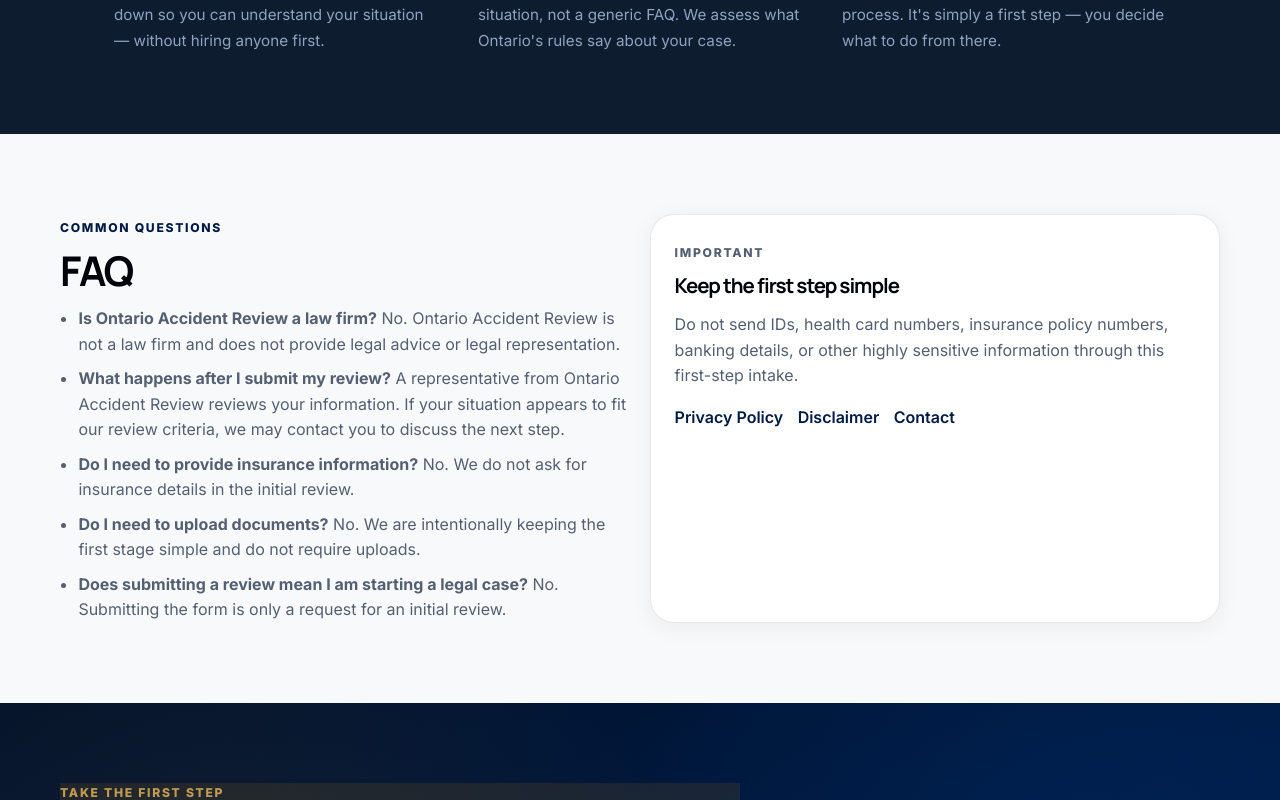
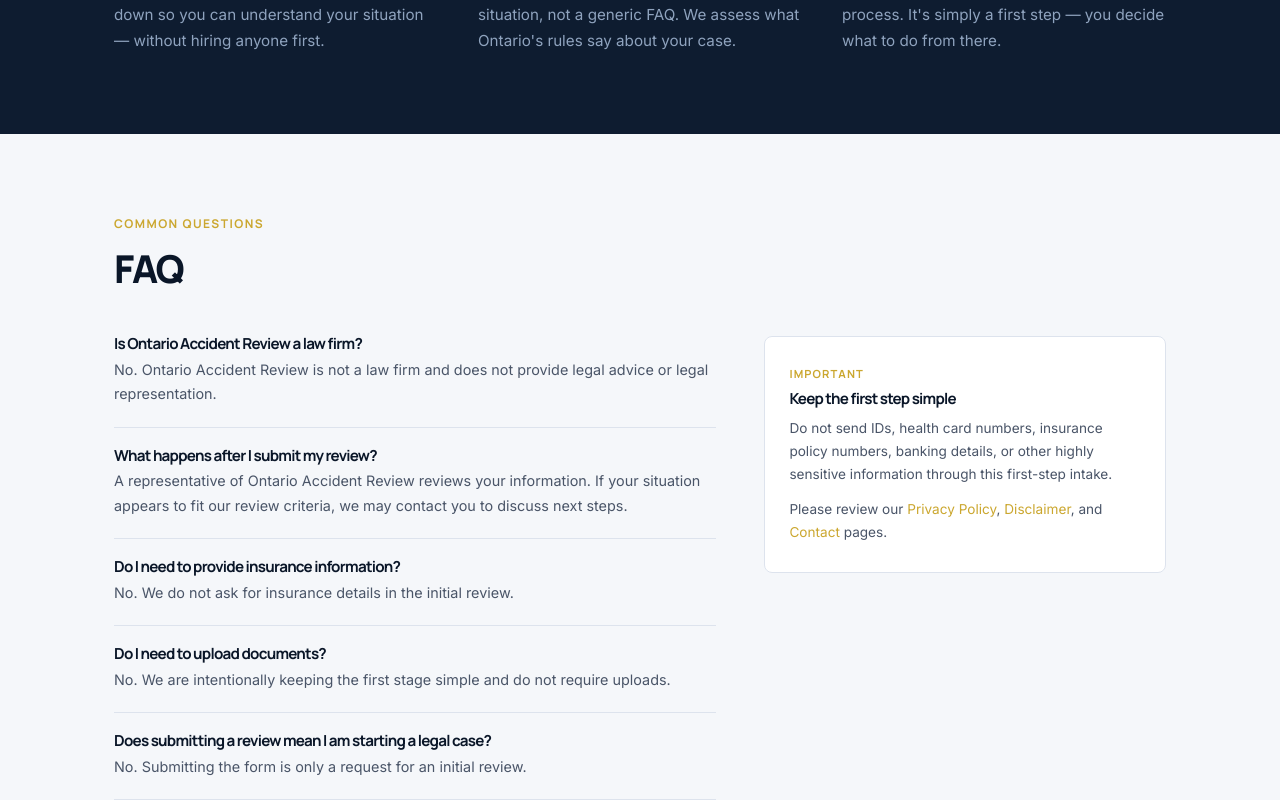
Before and after one commit to jyoung905/OARreal, a Next.js app: page / in a window 1280 px wide. Shown: the part 2422-3222 px from the top of the page. Built offline with nearby package versions, Linux system fonts and the light colour scheme.

Commit message:
Update FaqSection.jsx

```diff
--- a/components/FaqSection.jsx
+++ b/components/FaqSection.jsx
@@ -1,28 +1,39 @@
 import Link from 'next/link';
 
 export function FaqSection() {
+  const faqs = [
+    { q: 'Is Ontario Accident Review a law firm?', a: 'No. Ontario Accident Review is not a law firm and does not provide legal advice or legal representation.' },
+    { q: 'What happens after I submit my review?', a: 'A representative of Ontario Accident Review reviews your information. If your situation appears to fit our review criteria, we may contact you to discuss next steps.' },
+    { q: 'Do I need to provide insurance information?', a: 'No. We do not ask for insurance details in the initial review.' },
+    { q: 'Do I need to upload documents?', a: 'No. We are intentionally keeping the first stage simple and do not require uploads.' },
+    { q: 'Does submitting a review mean I am starting a legal case?', a: 'No. Submitting the form is only a request for an initial review.' },
+  ];
   return (
-    <section className="section" id="faq">
-      <div className="container two-col premium-two-col final-note-grid">
-        <div>
-          <p className="eyebrow">Common questions</p>
-          <h2>FAQ</h2>
-          <ul className="bullet-list">
-            <li><strong>Is Ontario Accident Review a law firm?</strong> No. Ontario Accident Review is not a law firm and does not provide legal advice or legal representation.</li>
-            <li><strong>What happens after I submit my review?</strong> A representative from Ontario Accident Review reviews your information. If your situation appears to fit our review criteria, we may contact you to discuss the next step.</li>
-            <li><strong>Do I need to provide insurance information?</strong> No. We do not ask for insurance details in the initial review.</li>
-            <li><strong>Do I need to upload documents?</strong> No. We are intentionally keeping the first stage simple and do not require uploads.</li>
-            <li><strong>Does submitting a review mean I am starting a legal case?</strong> No. Submitting the form is only a request for an initial review.</li>
-          </ul>
-        </div>
-        <div className="notice-box premium-notice-box quiet-notice-box">
-          <p className="eyebrow">Important</p>
-          <h3>Keep the first step simple</h3>
-          <p>Do not send IDs, health card numbers, insurance policy numbers, banking details, or other highly sensitive information through this first-step intake.</p>
-          <div className="notice-links">
-            <Link className="text-link" href="/privacy">Privacy Policy</Link>
-            <Link className="text-link" href="/disclaimer">Disclaimer</Link>
-            <Link className="text-link" href="/contact">Contact</Link>
+    <section id="faq" style={{background:'#f5f7fa',padding:'80px 0'}}>
+      <div style={{maxWidth:1100,margin:'0 auto',padding:'0 24px'}}>
+        <p style={{color:'#cba72f',fontFamily:'Manrope,sans-serif',fontWeight:700,letterSpacing:'0.12em',textTransform:'uppercase',fontSize:'0.75rem',marginBottom:16,marginTop:0}}>Common questions</p>
+        <h2 style={{color:'#0a1628',fontFamily:'Manrope,sans-serif',fontSize:'clamp(1.6rem,3vw,2.4rem)',fontWeight:800,marginBottom:48,marginTop:0}}>FAQ</h2>
+        <div style={{display:'grid',gridTemplateColumns:'3fr 2fr',gap:48,alignItems:'start'}}>
+          <div>
+            {faqs.map(faq => (
+              <div key={faq.q} style={{borderBottom:'1px solid #dde3ed',paddingBottom:20,marginBottom:20}}>
+                <h3 style={{color:'#0a1628',fontFamily:'Manrope,sans-serif',fontSize:'0.95rem',fontWeight:700,marginBottom:6,marginTop:0}}>{faq.q}</h3>
+                <p style={{color:'#4a5568',fontFamily:'Inter,sans-serif',fontSize:'0.9rem',lineHeight:1.7,margin:0}}>{faq.a}</p>
+              </div>
+            ))}
+          </div>
+          <div style={{background:'#fff',border:'1px solid #dde3ed',borderRadius:8,padding:'28px 24px',position:'sticky',top:24}}>
+            <p style={{color:'#cba72f',fontFamily:'Manrope,sans-serif',fontWeight:700,letterSpacing:'0.1em',textTransform:'uppercase',fontSize:'0.7rem',marginBottom:8,marginTop:0}}>Important</p>
+            <h3 style={{color:'#0a1628',fontFamily:'Manrope,sans-serif',fontSize:'0.95rem',fontWeight:700,marginBottom:10,marginTop:0}}>Keep the first step simple</h3>
+            <p style={{color:'#4a5568',fontFamily:'Inter,sans-serif',fontSize:'0.85rem',lineHeight:1.7,margin:'0 0 12px 0'}}>
+              Do not send IDs, health card numbers, insurance policy numbers, banking details, or other highly sensitive information through this first-step intake.
+            </p>
+            <p style={{color:'#4a5568',fontFamily:'Inter,sans-serif',fontSize:'0.85rem',lineHeight:1.7,margin:0}}>
+              Please review our{' '}
+              <Link href="/privacy.html" style={{color:'#cba72f'}}>Privacy Policy</Link>,{' '}
+              <Link href="/disclaimer.html" style={{color:'#cba72f'}}>Disclaimer</Link>, and{' '}
+              <Link href="/contact.html" style={{color:'#cba72f'}}>Contact</Link> pages.
+            </p>
           </div>
         </div>
       </div>
```
